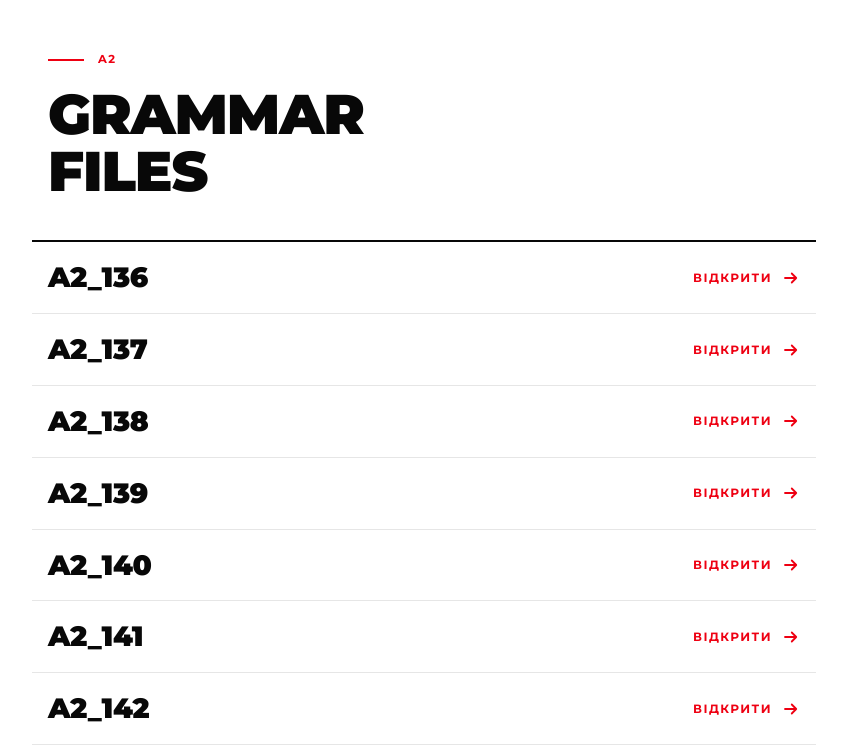
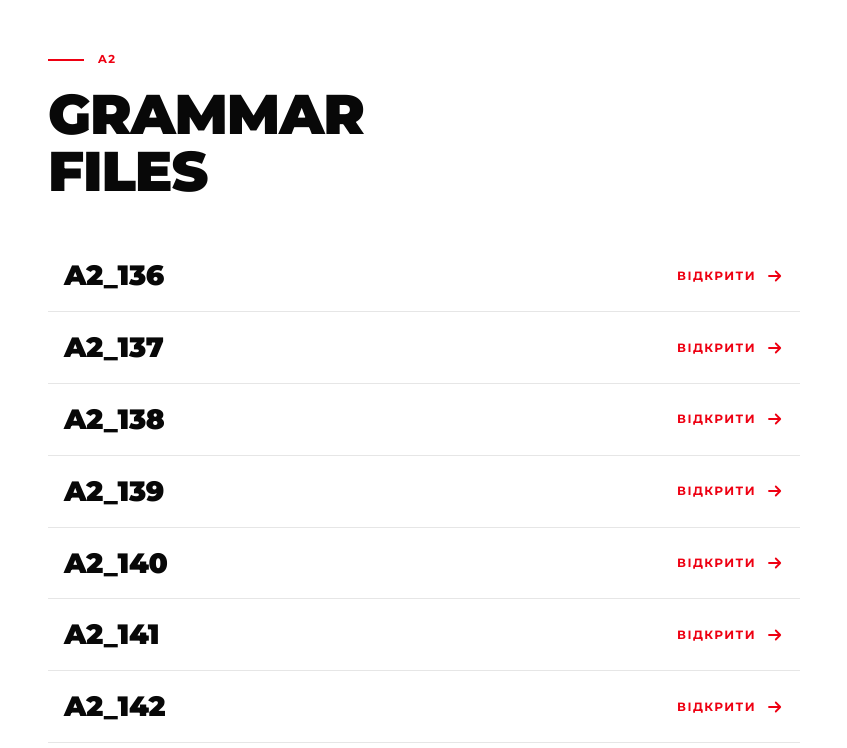
Before and after one commit to hotspot-school/a2-grammar-files, a plain HTML site: page index.html in a window 1280 px wide. Shown: the part 68-816 px from the top of the page, without its empty margins (216-1063 px from the left). Drawn offline with Linux system fonts and the light colour scheme.

Commit message:
Update index.html

```diff
--- a/index.html
+++ b/index.html
@@ -23,7 +23,7 @@
   .eyebrow{display:flex; align-items:center; gap:14px; margin:54px 0 18px; font-size:11.5px; font-weight:700; letter-spacing:.12em; text-transform:uppercase; color:var(--accent)}
   .eyebrow::before{content:""; flex:none; width:36px; height:2px; background:var(--accent)}
   h1{margin:0 0 40px; font-weight:900; text-transform:uppercase; letter-spacing:-.02em; line-height:1.02; font-size:clamp(34px,8vw,56px)}
-  .list{border-top:2px solid var(--ink); margin:0 -16px}
+  .list{border-top:none}
   .item{display:flex; align-items:center; justify-content:space-between; gap:16px; padding:20px 16px; color:inherit; text-decoration:none; border-bottom:1px solid var(--line); transition:background .18s,color .18s}
   .name{font-weight:900; font-size:clamp(22px,4.6vw,28px); letter-spacing:-.01em; line-height:1.1}
   .go{display:inline-flex; align-items:center; gap:10px; flex:none; font-size:12px; font-weight:700; letter-spacing:.12em; text-transform:uppercase; color:var(--accent); transition:color .18s}
```
